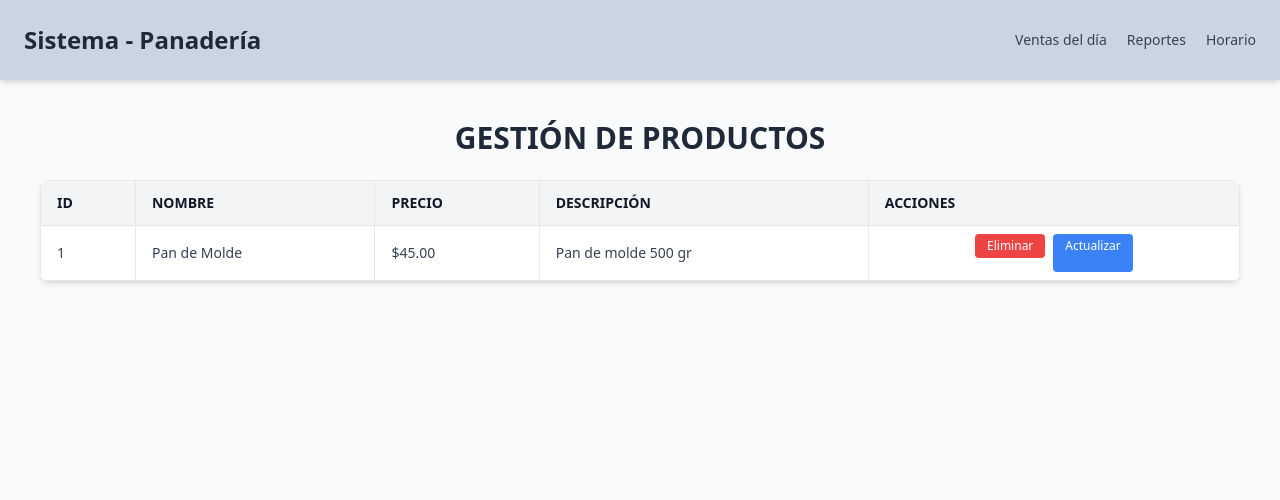
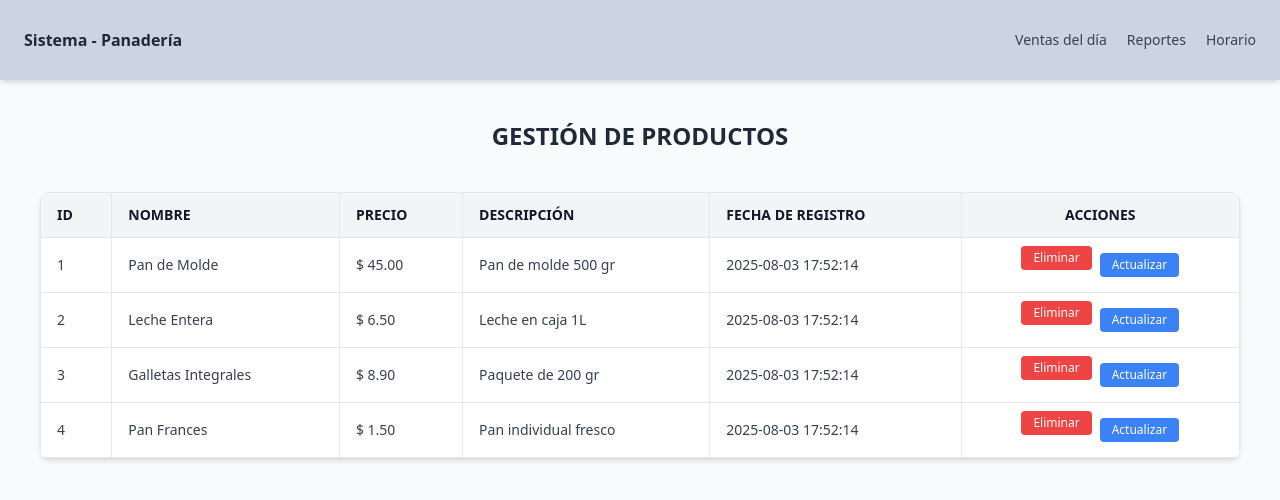
Before and after one commit to Manuel12012/CRUD-PANADERIA, a PHP site: page / in a window 1280 px wide. Shown: the top 500 px of the page. Run offline with PHP 8.4, Linux system fonts and the light colour scheme; data comes from the database, SQL or seed files in the repository.

Commit message:
hoy domingo

```diff
--- a/admin/index.php
+++ b/admin/index.php
@@ -9,12 +9,19 @@ $query = "SELECT * FROM productos";
 $resultadoConsulta = mysqli_query($db, $query);
 
 
-if($_SERVER["REQUEST_METHOD"]==="POST"){
+if ($_SERVER["REQUEST_METHOD"] === "POST") {
   $id = $_POST["id"];
 
+  //
 
 
-
+  // ELiminar producto segun su id
+  $query = "DELETE FROM productos WHERE id=$id";
+  $resultado = mysqli_query($db, $query);
+  $producto = mysqli_fetch_assoc($resultadoConsulta);
+  if ($resultado) {
+    header("location: /admin");
+  }
 }
 
 
@@ -23,49 +30,69 @@ incluirTemplate("header");
 ?>
 <!DOCTYPE html>
 <html lang="es">
+
 <head>
   <meta charset="UTF-8">
   <meta name="viewport" content="width=device-width, initial-scale=1.0">
   <title>Sistema - Panadería</title>
   <link rel="stylesheet" href="/dist/output.css">
 </head>
+
 <body class="bg-slate-50 text-gray-800 font-sans">
   <!-- Título -->
-  <h1 class="text-3xl font-bold text-center uppercase mt-10 mb-6">Gestión de Productos</h1>
+  <h1 class="text-2xl font-bold text-center uppercase mt-10 mb-6">Gestión de Productos</h1>
 
   <!-- Contenido principal -->
-  <main class="px-4 md:px-10">
-    <div class="overflow-x-auto bg-white shadow-md rounded-lg">
-      <table class="min-w-full text-sm text-left text-gray-700">
+  <main class="px-2 sm:px-4 md:px-10 py-4">
+    <div class="overflow-x-auto w-full bg-white shadow-md rounded-lg">
+      <table class="w-full table-auto text-xs sm:text-sm text-left text-gray-700">
+
         <thead class="bg-gray-100 text-gray-900 uppercase font-semibold">
           <tr>
             <th class="px-4 py-3 border">Id</th>
             <th class="px-4 py-3 border">Nombre</th>
             <th class="px-4 py-3 border">Precio</th>
             <th class="px-4 py-3 border">Descripción</th>
-            <th class="px-4 py-3 border">Acciones</th>
+            <th class="px-4 py-3 border">Fecha de Registro</th>
+            <th class="px-4 py-3 border text-center min-w-[150px]">Acciones</th>
+
+
+
           </tr>
         </thead>
         <tbody class="bg-white divide-y divide-gray-200">
+          <?php while ($producto = mysqli_fetch_assoc($resultadoConsulta)): ?>
             <tr class="hover:bg-gray-50">
-            <td class="px-4 py-2 border">1</td>
-            <td class="px-4 py-2 border">Pan de Molde</td>
-            <td class="px-4 py-2 border">$45.00</td>
-            <td class="px-4 py-2 border">Pan de molde 500 gr</td>
+              <td class="px-4 py-2 border"><?php echo $producto["id"]; ?></td>
+              <td class="px-4 py-2 border"><?php echo $producto["nombre"]; ?></td>
+              <td class="px-4 py-2 border">$ <?php echo $producto["precio"]; ?></td>
+              <td class="px-4 py-2 border"><?php echo $producto["descripcion"]; ?></td>
+              <td class="px-4 py-2 border"><?php echo $producto["fecha_registro"]; ?></td>
+
               <td class="px-4 py-2 border">
-              <div class="flex justify-center gap-2">
-                <form method="POST">
-                  <input type="hidden" name="id" value="1">
-                  <input type="submit" value="Eliminar" class="bg-red-500 hover:bg-red-600 text-white px-3 py-1 rounded text-xs cursor-pointer">
+                <div class="flex flex-col sm:flex-row justify-center items-center gap-2">
+                  <form method="POST" class="w-auto">
+                    <input type="hidden" name="id" value="<?php echo $producto["id"]; ?>">
+                    <input
+                      type="submit"
+                      value="Eliminar"
+                      class="bg-red-500 hover:bg-red-600 text-white px-3 py-1 rounded text-xs cursor-pointer w-auto">
                   </form>
-                <a href="productos/crear.php" class="bg-blue-500 hover:bg-blue-600 text-white px-3 py-1 rounded text-xs">Actualizar</a>
+                  <a
+                    href="/admin/productos/crear.php"
+                    class="bg-blue-500 hover:bg-blue-600 text-white px-3 py-1 rounded text-xs w-auto inline-block text-center">
+                    Actualizar
+                  </a>
                 </div>
               </td>
+
             </tr>
+          <?php endwhile; ?>
         </tbody>
       </table>
     </div>
   </main>
 
 </body>
+
 </html>
--- a/dist/output.css
+++ b/dist/output.css
@@ -819,63 +807,64 @@ video {
   display: none;
 }
 
-.h-5 {
-  height: 1.25rem;
-}
-
-.h-10 {
-  height: 2.5rem;
-}
-
-.h-8 {
-  height: 2rem;
-}
-
 .h-20 {
   height: 5rem;
 }
 
-.h-6 {
-  height: 1.5rem;
-}
-
-.w-6 {
-  width: 1.5rem;
-}
-
 .w-auto {
   width: auto;
 }
 
-.w-max {
-  width: -moz-max-content;
-  width: max-content;
+.w-full {
+  width: 100%;
+}
+
+.w-12 {
+  width: 3rem;
+}
+
+.w-20 {
+  width: 5rem;
+}
+
+.w-32 {
+  width: 8rem;
+}
+
+.w-36 {
+  width: 9rem;
 }
 
 .w-40 {
   width: 10rem;
 }
 
-.w-full {
-  width: 100%;
-}
-
-.min-w-full {
-  min-width: 100%;
-}
-
-.min-w-max {
-  min-width: -moz-max-content;
-  min-width: max-content;
-}
-
-.max-w-max {
-  max-width: -moz-max-content;
-  max-width: max-content;
+.w-24 {
+  width: 6rem;
+}
+
+.w-52 {
+  width: 13rem;
+}
+
+.min-w-\[150px\] {
+  min-width: 150px;
+}
+
+.max-w-2xl {
+  max-width: 42rem;
 }
 
 .max-w-md {
   max-width: 28rem;
+}
+
+.max-w-\[100px\] {
+  max-width: 100px;
+}
+
+.max-w-3xl {
+  max-width: 48rem;
 }
 
 .flex-shrink {
@@ -1394,12 +1383,12 @@ video {
   justify-items: stretch;
 }
 
+.gap-2 {
+  gap: 0.5rem;
+}
+
 .gap-5 {
   gap: 1.25rem;
-}
-
-.gap-2 {
-  gap: 0.5rem;
 }
 
 .space-x-2 > :not([hidden]) ~ :not([hidden]) {
@@ -2025,12 +1989,13 @@ video {
      object-fit: scale-down;
 }
 
-.p-5 {
-  padding: 1.25rem;
-}
-
 .p-6 {
   padding: 1.5rem;
+}
+
+.px-2 {
+  padding-left: 0.5rem;
+  padding-right: 0.5rem;
 }
 
 .px-3 {
@@ -2053,16 +2023,16 @@ video {
   padding-bottom: 0.5rem;
 }
 
-.px-6 {
-  padding-left: 1.5rem;
-  padding-right: 1.5rem;
-}
-
 .py-3 {
   padding-top: 0.75rem;
   padding-bottom: 0.75rem;
 }
 
+.py-4 {
+  padding-top: 1rem;
+  padding-bottom: 1rem;
+}
+
 .text-left {
   text-align: left;
 }
@@ -2133,31 +2103,26 @@ video {
   line-height: 1.25rem;
 }
 
+.text-xl {
+  font-size: 1.25rem;
+  line-height: 1.75rem;
+}
+
 .text-xs {
   font-size: 0.75rem;
   line-height: 1rem;
 }
 
-.text-3xl {
-  font-size: 1.875rem;
-  line-height: 2.25rem;
-}
-
-.text-xl {
-  font-size: 1.25rem;
-  line-height: 1.75rem;
-}
-
 .font-bold {
   font-weight: 700;
 }
 
+.font-medium {
+  font-weight: 500;
+}
+
 .font-semibold {
   font-weight: 600;
-}
-
-.font-medium {
-  font-weight: 500;
 }
 
 .uppercase {
@@ -2695,6 +2660,20 @@ video {
 }
 
 @media (min-width: 640px) {
+  .sm\:flex-row {
+    flex-direction: row;
+  }
+
+  .sm\:px-4 {
+    padding-left: 1rem;
+    padding-right: 1rem;
+  }
+
+  .sm\:text-sm {
+    font-size: 0.875rem;
+    line-height: 1.25rem;
+  }
+
   .sm\:underline {
     text-decoration-line: underline;
   }
--- a/includes/config/database.php
+++ b/includes/config/database.php
@@ -2,7 +2,7 @@
 
 // Creamos la funcion para conectar la base de datos
 function conectarDB(){
-$db = mysqli_connect("localhost", "root", "","db_panaderia");
+$db = mysqli_connect("localhost", "root", "SouthPark_12012","db_panaderia");
 
 // Si la conexion falla mostrara error
 if(!$db){
--- a/includes/templates/header.php
+++ b/includes/templates/header.php
@@ -3,7 +3,7 @@
 
   <!-- Logo o título a la izquierda -->
   <div>
-    <a href="/admin" class="text-2xl font-bold text-gray-800 hover:text-blue-700 transition">
+    <a href="/admin" class="text-1xl font-bold text-gray-800 hover:text-blue-700 transition">
       Sistema - Panadería
     </a>
   </div>
```
Also changed, not shown: other parts of dist/output.css (+51 -83 lines), package.json (+6 -1 lines), package-lock.json. Lines whose indentation alone changed are shown as unchanged.
